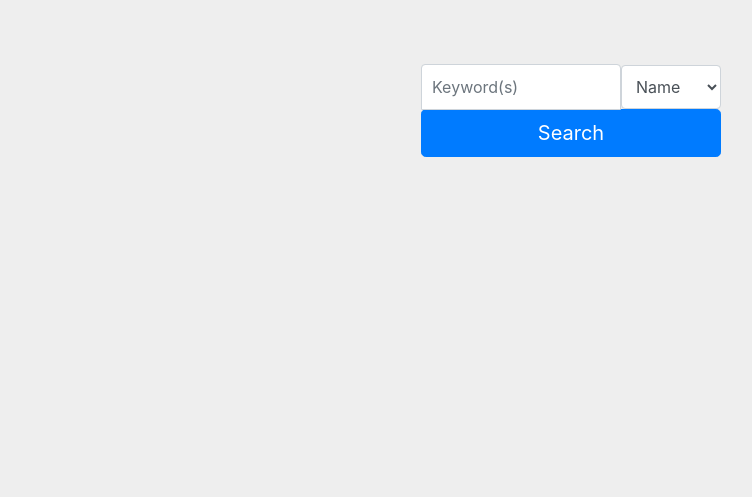
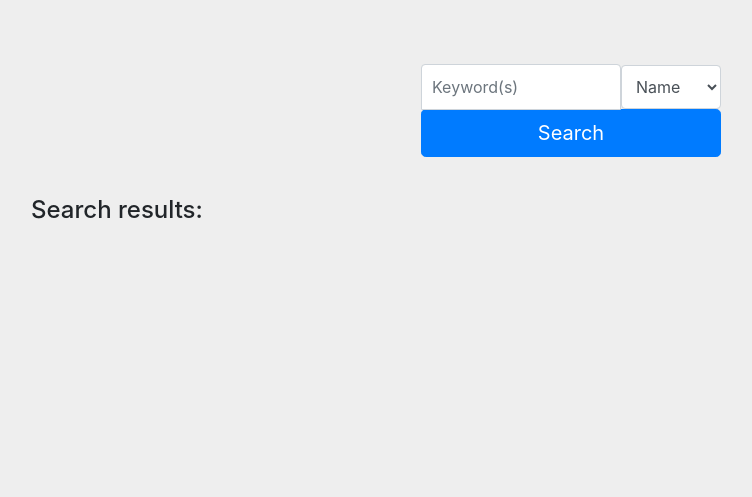
Before and after one commit to jleon95/UGR_DAI, a Flask app: page /restaurant_search in a window 1280 px wide. Shown: the part 139-636 px from the top of the page, without its empty margins (69-821 px from the left). Run offline with Flask 2, Linux system fonts and the light colour scheme; data that the repository does not hold is empty; some libraries are stand-ins or nearby versions.

Commit message:
Finished P5

```diff
--- a/P5/P5.py
+++ b/P5/P5.py
@@ -4,6 +4,7 @@ from flask import Flask, request, render_template, session, redirect, url_for
 import shelve
 import pymongo as pym
 import json
+import urllib as url
 app = Flask(__name__)
 
 app.secret_key = "whatever"
@@ -107,40 +108,18 @@ def ai():
         else:
             return render_template('ai.html', username=None)
 
-# {'_id': ObjectId('5a01e121f516a44e1875e163'),
-# 'address': {'street': '1St Ave', 'coord': [-73.985174, 40.727336], 'building': '130', 'zipcode': '10009'},
-# 'cuisine': 'Bakery',
-# 'grades': [{'date': datetime.datetime(2015, 1, 20, 0, 0), 'grade': 'Not Yet Graded', 'score': 0}],
-# 'restaurant_id': '50018399',
-# 'borough': 'Manhattan',
-# 'name': 'Sweet  Generation'}
-
 @app.route('/restaurant_search', methods = ['GET'])
 def restaurant_search():
-    restaurants = []
-    field = request.args.get('field_name',type=str)
-    keywords = request.args.get('keywords',type=str)
-    if not field is None:
-        client = pym.MongoClient()
-        collection = client.database.restaurants
-        restaurants = list(collection.find({field: keywords},{'address': 1, \
-                'cuisine': 1, 'borough': 1, 'name': 1, '_id': 0}))[:20]
     if 'user' in session:
-        return render_template('restaurant_search.html', username=session['user'],\
-            restaurants=restaurants)
+        return render_template('restaurant_search.html', username=session['user'])
     else:
-        return render_template('restaurant_search.html', username=None,\
-            restaurants=restaurants)
-
-    return render_template('restaurant_search.html', username=session['user'])
+        return render_template('restaurant_search.html', username=None)
 
 @app.route('/get_page')
 def get_page():
     field = request.args.get('field',type=str)
     keywords = request.args.get('keywords',type=str)
-    if "+" in keywords:
-        keywords = keywords.split("+")
-        keywords = " ".join(keywords)
+    keywords = url.parse.unquote_plus(keywords)
     number = request.args.get('number',type=int)
     client = pym.MongoClient()
     collection = client.database.restaurants
--- a/P5/templates/restaurant_search.html
+++ b/P5/templates/restaurant_search.html
@@ -106,32 +106,18 @@
         <select name="field_name" class="form-control col-md-4 col-sm-4 col-12" id="sel1">
           <option value="name">Name</option>
           <option value="cuisine">Cuisine</option>
-          <option value="zipcode">Zip code</option>
           <option value="borough">Borough</option>
         </select>
         <button class="btn btn-lg btn-primary btn-block" type="submit">Search</button>
     </form>
     <div class="col-md-3"></div>
   </div>
-  {% if restaurants|length > 0 %}
     <div class="col-12">
       <br/>
       <h4>Search results:</h4>
       <br/>
     </div>
-    <ul id="rows" class="list-group">
-    {% for r in restaurants %}
-      <li class="list-group-item">
-        <div class="col-md-4">
-          <strong>{{ r['name'] }}</strong>.
-        </div>
-        <div class="col-md-8">
-          {{ r['address']['building'] }} {{ r['address']['street'] }}, {{ r['borough'] }}, {{ r['address']['zipcode'] }}.
-        </div>
-      </li>
-    {% endfor %}
-    </ul>
+    <ul id="rows" class="list-group"></ul>
     <br/>
     <ul id="page-numbers" class="pagination"></ul>
-  {% endif %}
 {% endblock %}
```
